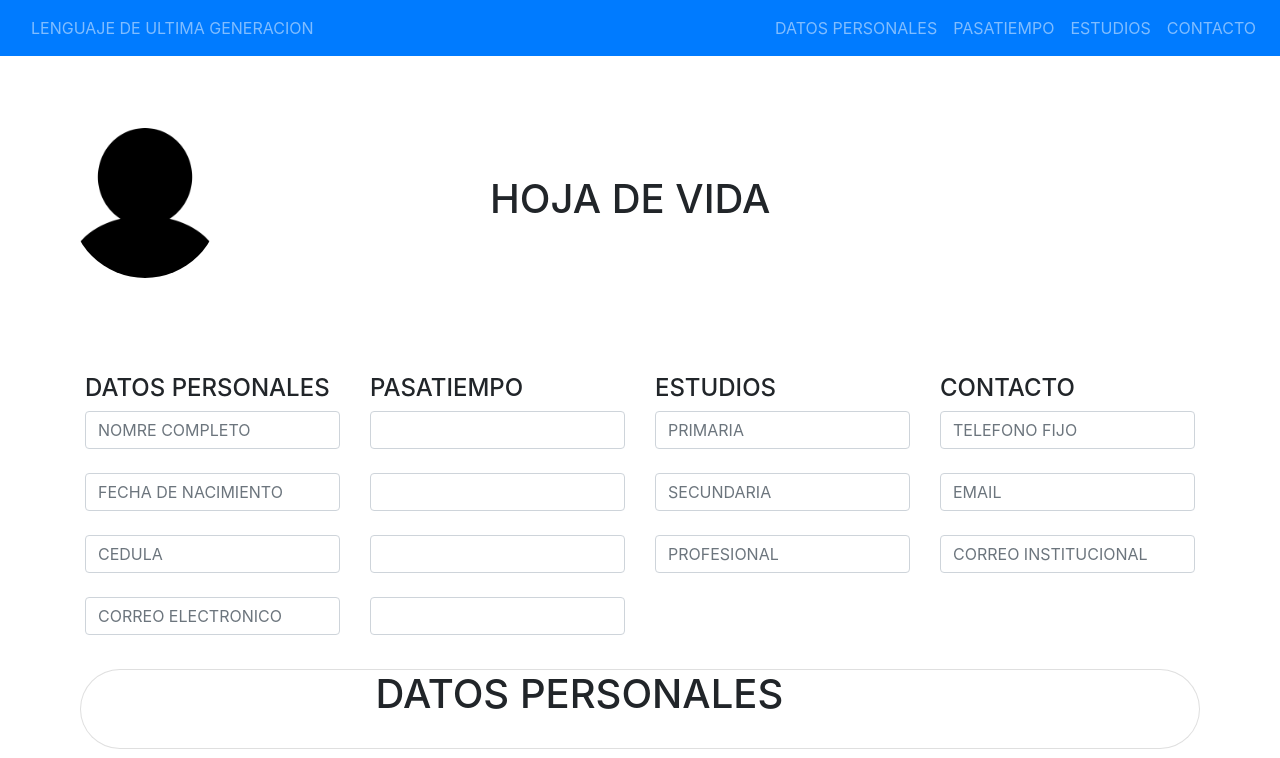
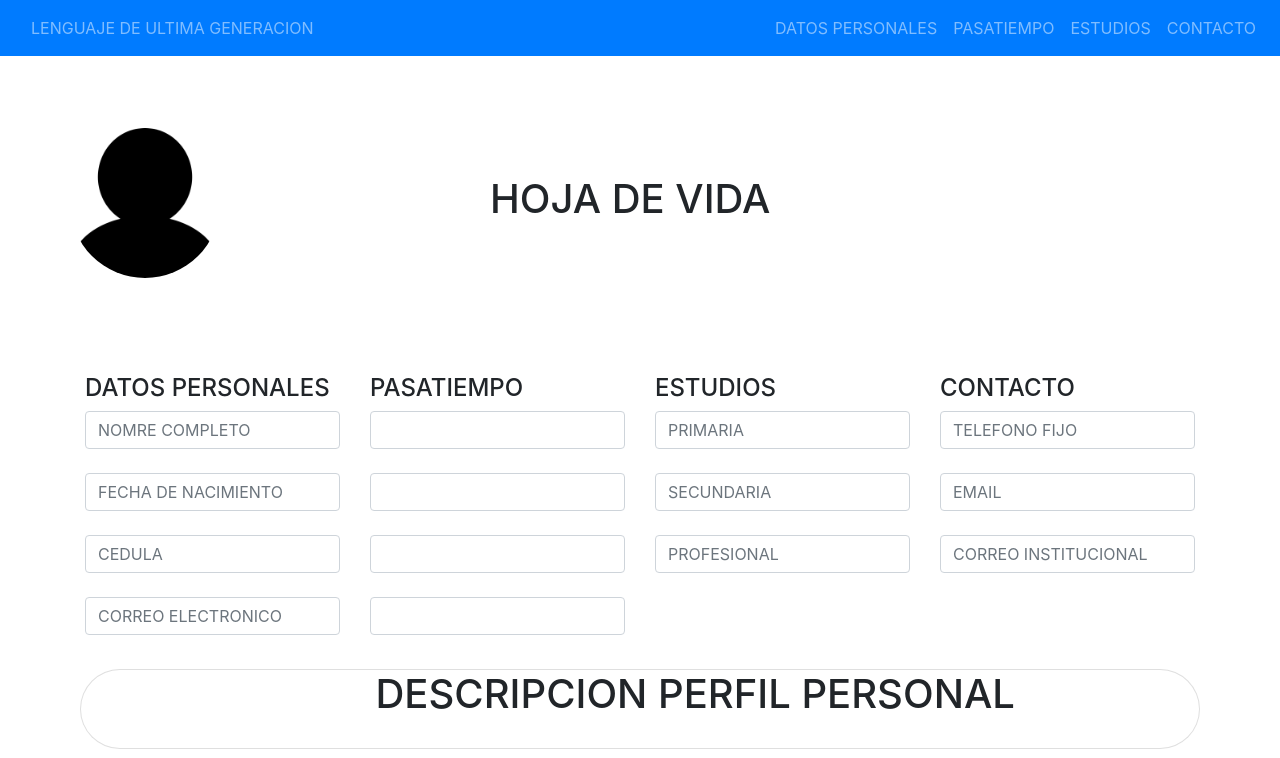
Before and after one commit to fernan466/fern-n466, a plain HTML site: page index.html in a window 1280 px wide. Shown: the top 758 px of the page. Drawn offline with nearby package versions, Linux system fonts and the light colour scheme.

Commit message:
index segundo comentario

```diff
--- a/index.html
+++ b/index.html
@@ -108,7 +108,7 @@
             <div class="card" style="width: 85rem; height: 5rem; margin: 10px; border-radius: 50px;">
                 <div class="col-md offset-md-3">
 
-                        <h1>DATOS PERSONALES</h1>
+                        <h1>DESCRIPCION PERFIL PERSONAL</h1>
                     </div>
                 </div>
             </div>
```
